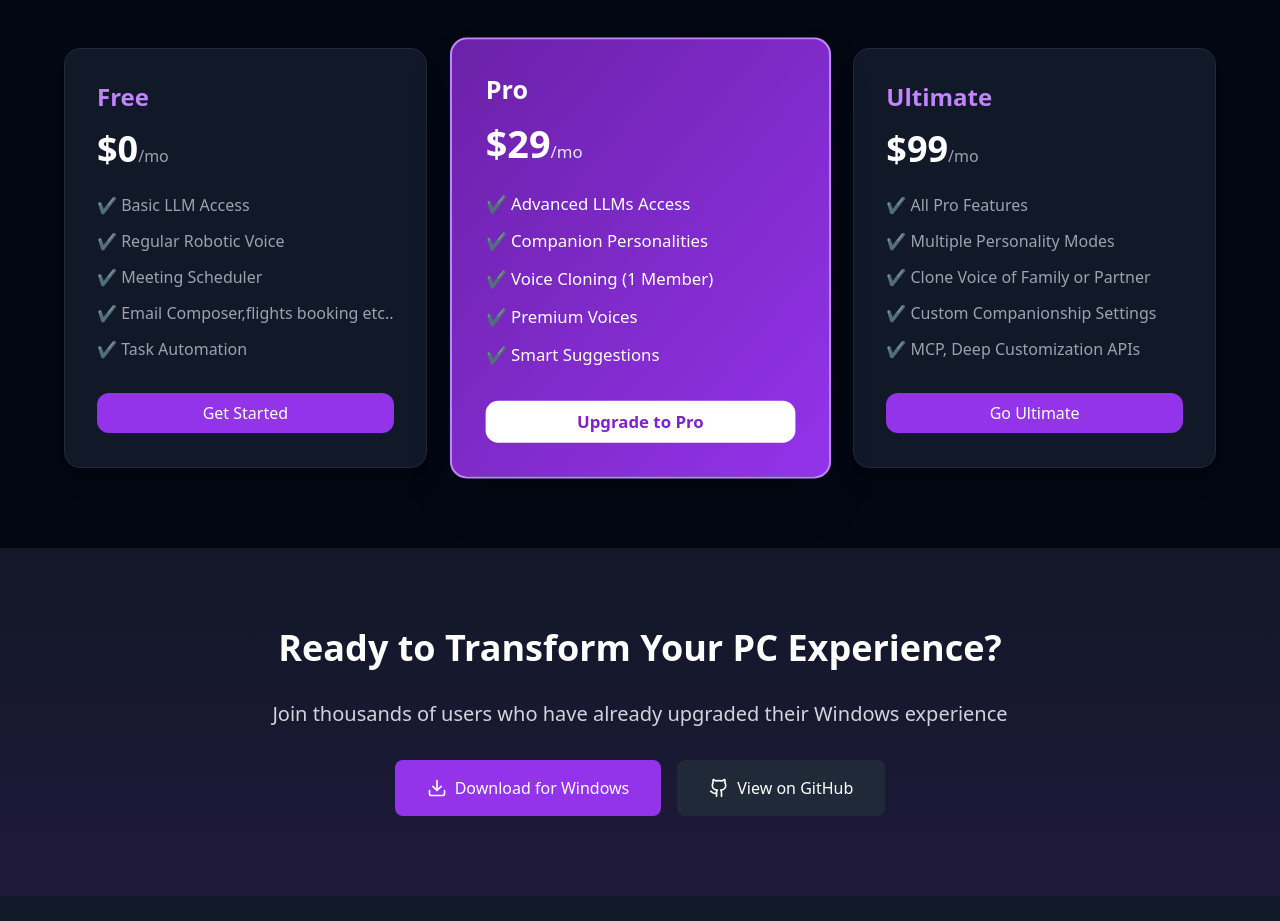
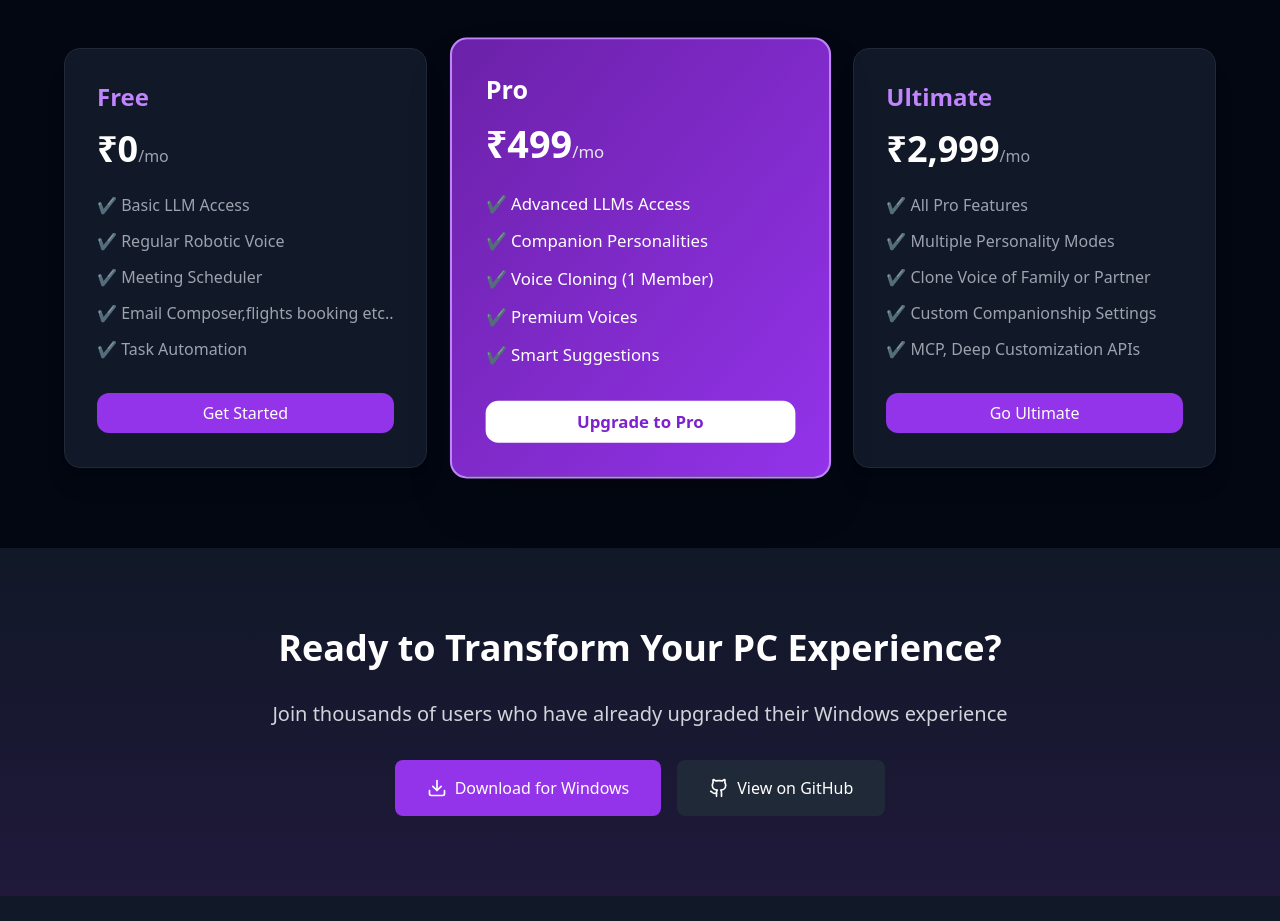
Before and after one commit to anurag-srivatsav/NeuroDesk, a React (Vite) app: page / in a window 1280 px wide. Shown: the part 3840-4761 px from the top of the page. Built offline with nearby package versions, Linux system fonts and the light colour scheme.

Commit message:
Update App.tsx

```diff
--- a/src/App.tsx
+++ b/src/App.tsx
@@ -413,7 +413,7 @@ function App() {
       {/* Free Plan */}
       <div className="p-8 bg-gray-900 rounded-2xl shadow-xl border border-gray-800">
         <h3 className="text-2xl font-semibold mb-4 text-purple-400">Free</h3>
-        <p className="text-4xl font-bold mb-6">$0<span className="text-base font-normal text-gray-400">/mo</span></p>
+        <p className="text-4xl font-bold mb-6">₹0<span className="text-base font-normal text-gray-400">/mo</span></p>
         <ul className="text-gray-400 space-y-3 mb-8">
           <li>✔️ Basic LLM Access</li>
           <li>✔️ Regular Robotic Voice</li>
@@ -427,7 +427,7 @@ function App() {
       {/* Pro Plan */}
       <div className="p-8 bg-gradient-to-br from-purple-800 to-purple-600 rounded-2xl shadow-2xl transform scale-105 border-2 border-purple-400">
         <h3 className="text-2xl font-semibold mb-4 text-white">Pro</h3>
-        <p className="text-4xl font-bold mb-6">$29<span className="text-base font-normal text-gray-200">/mo</span></p>
+        <p className="text-4xl font-bold mb-6">₹499<span className="text-base font-normal text-gray-200">/mo</span></p>
         <ul className="text-white space-y-3 mb-8">
           <li>✔️ Advanced LLMs Access</li>
           <li>✔️ Companion Personalities</li>
@@ -441,7 +441,7 @@ function App() {
       {/* Ultimate Plan */}
       <div className="p-8 bg-gray-900 rounded-2xl shadow-xl border border-gray-800">
         <h3 className="text-2xl font-semibold mb-4 text-purple-400">Ultimate</h3>
-        <p className="text-4xl font-bold mb-6">$99<span className="text-base font-normal text-gray-400">/mo</span></p>
+        <p className="text-4xl font-bold mb-6">₹2,999<span className="text-base font-normal text-gray-400">/mo</span></p>
         <ul className="text-gray-400 space-y-3 mb-8">
           <li>✔️ All Pro Features</li>
           <li>✔️ Multiple Personality Modes</li>
```
